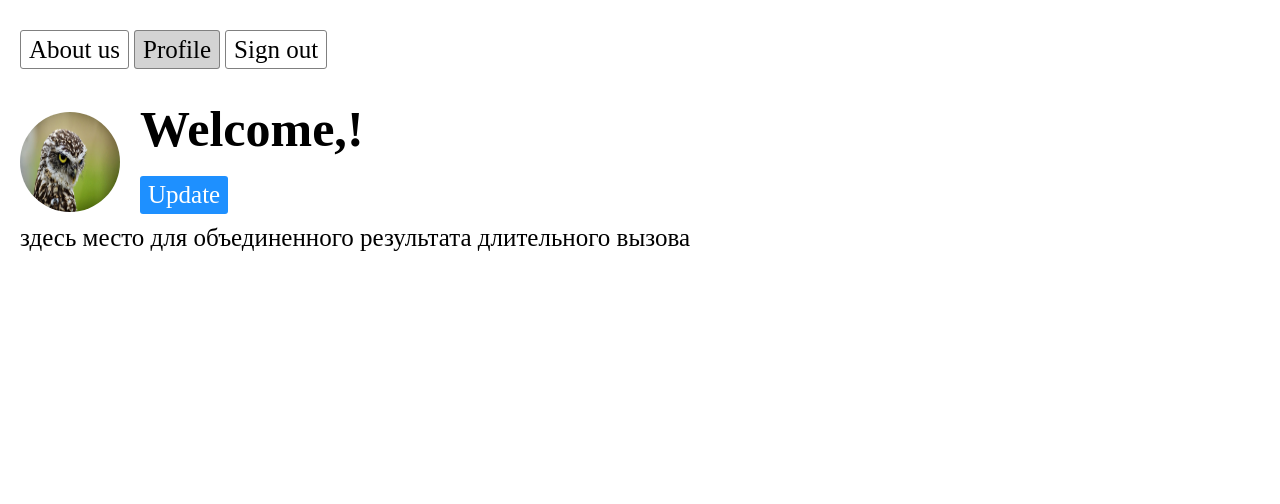
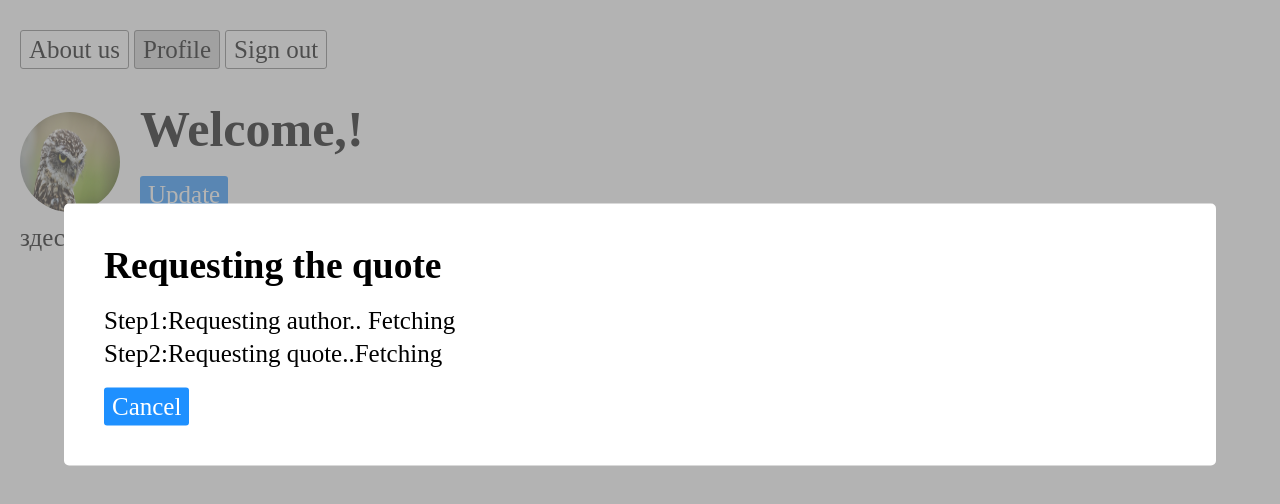
Before and after one commit to AlexandrKovalev1/moo.team, a React (Vite) app: page /profile in a window 1280 px wide. Both pictures are taken after a click on the button "Update". Shown: the top 504 px of the page. Built offline with nearby package versions, Linux system fonts and the light colour scheme.

Commit message:
feat: make a async operations

```diff
--- a/src/app/pages/profilePage/ui/ProfilePage.tsx
+++ b/src/app/pages/profilePage/ui/ProfilePage.tsx
@@ -2,34 +2,110 @@ import { Button } from '../../../components/Button/Button.tsx'
 import avatar from '../../../assets/images/avatar.jpg'
 import s from './profilePage.module.css'
 import Container from '../../../components/Container/Container.tsx'
-import { useEffect } from 'react'
+import { useEffect, useRef, useState } from 'react'
 import { useSearchParams } from 'react-router-dom'
 import { useAppDispatch, useAppSelector } from '../../../providers/store/store.ts'
 import { fetchProfileTC } from '../model/profileReducer.ts'
+import Modal from '../../../components/Modal/Modal.tsx'
+import { getRandomAuthor, getRandomQuote } from '../api/profileApi.ts'
 
 export const ProfilePage = () => {
-  const [_, setSearchParams] = useSearchParams()
+  type Status = 'Fetching' | 'Completed' | 'Canceled' | 'Idle'
+  const [, setSearchParams] = useSearchParams()
+  const [isFetchingAuthorStatus, setIsFetchingAuthorStatus] = useState<Status>('Idle')
+  const [isFetchingQuoteStatus, setIsFetchingQuoteStatus] = useState<Status>('Idle')
+  const [quote, setQuote] = useState<string>('')
+  const authorTimeout = useRef<number | null>(null)
+  const quoteTimeout = useRef<number | null>(null)
 
   const userName = useAppSelector(state => state.profile.fullname)
 
-  const dispath = useAppDispatch()
+  const dispatch = useAppDispatch()
 
   useEffect(() => {
     const token = localStorage.getItem('token')
     if (token) {
       setSearchParams({ token: [token] })
-      dispath(fetchProfileTC())
+      dispatch(fetchProfileTC())
     }
-  }, [])
+
+    // Функция очистки таймеров при размонтировании
+    return () => {
+      if (authorTimeout.current) {
+        clearTimeout(authorTimeout.current)
+      }
+      if (quoteTimeout.current) {
+        clearTimeout(quoteTimeout.current)
+      }
+    }
+  }, [dispatch, setSearchParams])
+
+  const onUpdateHandler = () => {
+    setIsFetchingAuthorStatus('Fetching')
+    setIsFetchingQuoteStatus('Fetching')
+
+    authorTimeout.current = window.setTimeout(() => {
+      getRandomAuthor()
+        .then(res => {
+          setIsFetchingAuthorStatus('Completed')
+          quoteTimeout.current = window.setTimeout(() => {
+            getRandomQuote(res.data.authorId)
+              .then(res => {
+                setIsFetchingQuoteStatus('Completed')
+                setQuote(res.data.quote)
+              })
+              .catch(error => {
+                console.error('Error fetching quote:', error)
+                setIsFetchingQuoteStatus('Canceled')
+              })
+          }, 5000)
+        })
+        .catch(error => {
+          console.error('Error fetching author:', error)
+          setIsFetchingAuthorStatus('Canceled')
+        })
+    }, 5000)
+  }
+
+  const onCancelHandler = () => {
+    if (authorTimeout.current) {
+      clearTimeout(authorTimeout.current)
+      setIsFetchingAuthorStatus('Canceled')
+    }
+    if (quoteTimeout.current) {
+      clearTimeout(quoteTimeout.current)
+      setIsFetchingQuoteStatus('Canceled')
+    }
+  }
+
   return (
     <div>
       <Container>
         <div className={s.profileBlock}>
           <img src={avatar} alt="avatar-image" className={s.avatar} />
           <h1>Welcome,{userName}!</h1>
-          <Button>Update</Button>
+          <Modal
+            trigger={<Button onClick={onUpdateHandler}>Update</Button>}
+            close={<Button onClick={onCancelHandler}>Cancel</Button>}
+            title={'Requesting the quote'}
+          >
+            <p className={s.modalContent}>
+              <span>
+                Step1:Requesting author..{' '}
+                {isFetchingAuthorStatus !== 'Idle' && isFetchingAuthorStatus}
+              </span>
+              <span>
+                Step2:Requesting quote..
+                {isFetchingQuoteStatus !== 'Idle' && isFetchingQuoteStatus}
+              </span>
+            </p>
+          </Modal>
         </div>
-        <div>здесь место для объединенного результата длительного вызова</div>
+        {quote ? (
+          <span>{quote}</span>
+        ) : (
+          <div>здесь место для объединенного результата длительного вызова</div>
+        )}
       </Container>
     </div>
   )
```
